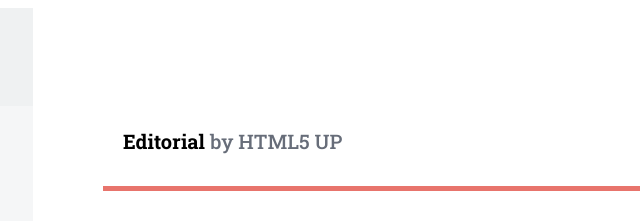
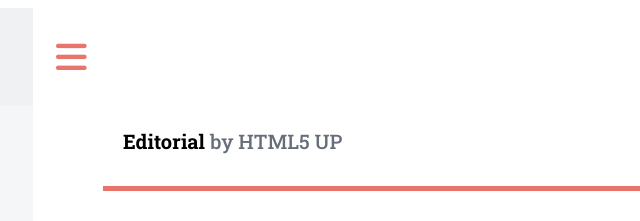
Before and after one commit to Albertojs89/jimenezSanchezAlbertom9p1, a plain HTML site: page index.html in a window 1280 px wide. Shown: the top 221 px of the page, 359-999 px from the left. Drawn offline with nearby package versions, Linux system fonts and the light colour scheme.

Commit message:
commitFINAL

```diff
--- a/index.css
+++ b/index.css
@@ -600,3 +600,18 @@ a.foto2{
     font-size: 14px;
     color: #969fa7;
 }
+
+/* toggle sidebar */
+
+.toggle-sidebar{
+    position:absolute;
+    top: 33px;
+    left: 415px;
+    font-size: 35px;
+
+
+}
+
+.toggle-sidebar i{
+    color: #e8746c;
+}
--- a/index.html
+++ b/index.html
@@ -132,9 +132,15 @@
     <div>
         <div>
             <main>
+                 <div class="toggle-sidebar">
+                    <a href="">
+                        <i class="fa-solid fa-bars"></i>
+                    </a>
+                 </div>
                 <header class="contenidoHeader1">
                     <!-- logo e iconos -->
                     <div class="editorial">
+
                         <a href="index.html"><strong>Editorial</strong> by HTML5 UP</a>
                     </div>
                     <div class="barraIconos">
```
